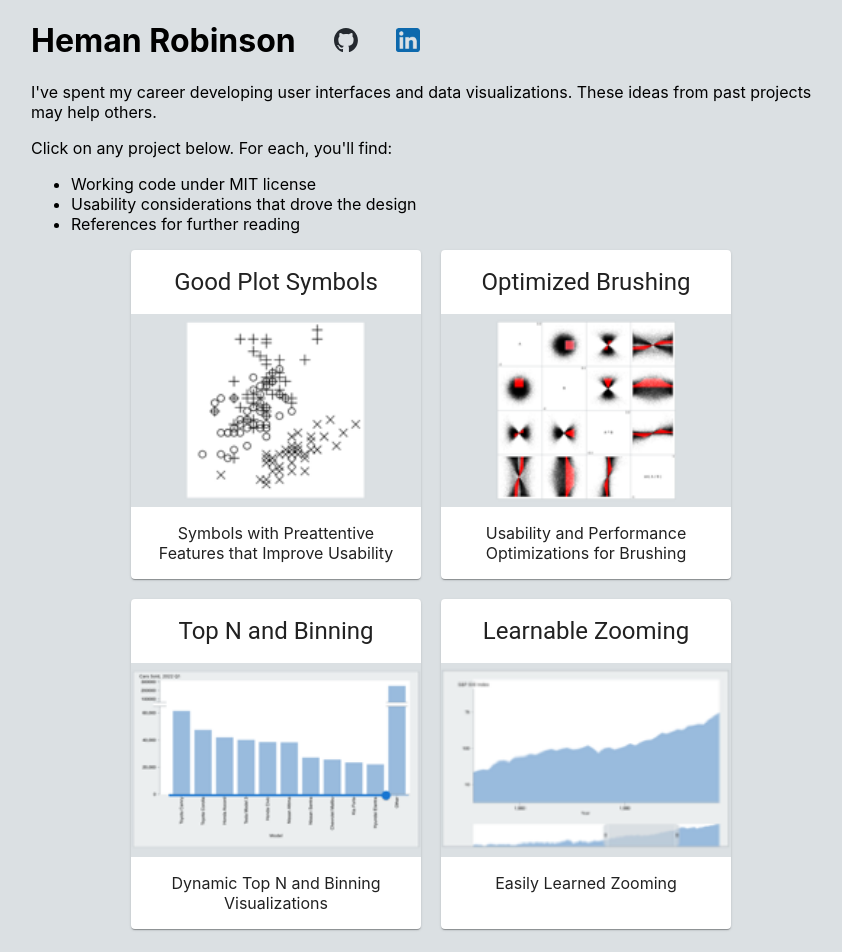
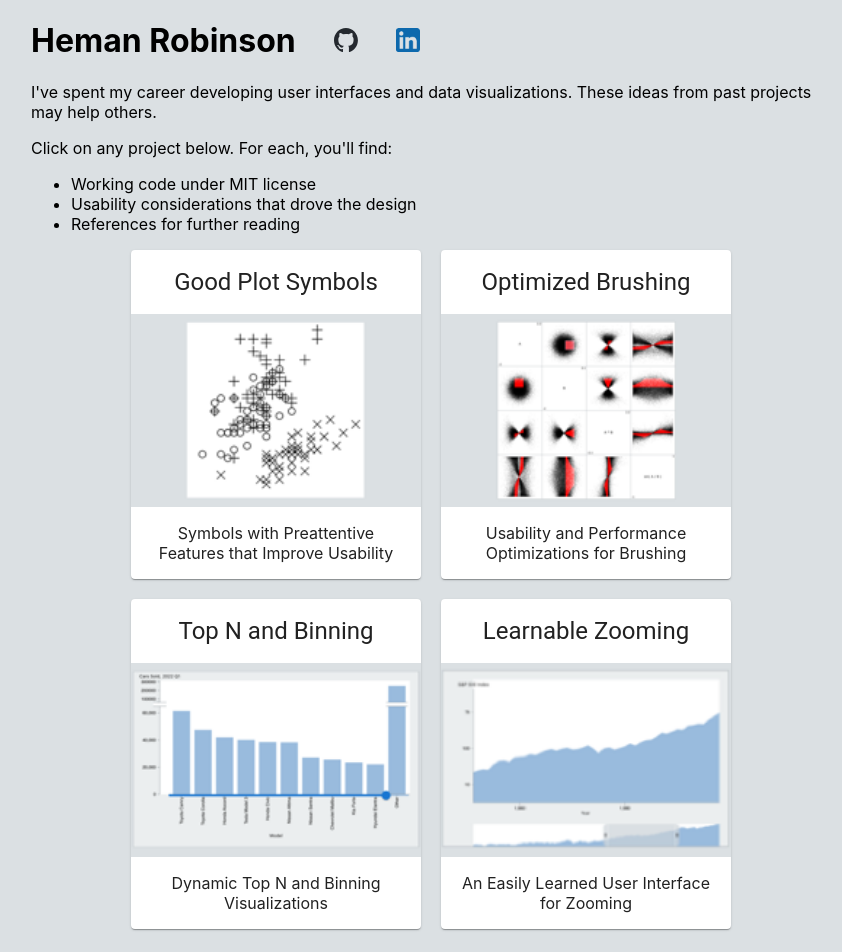
Before and after one commit to hemanrobinson/hemanrobinson.github.io, a React (Create React App) app: page / in a window 1280 px wide. Shown: the top 952 px of the page, without its empty margins (209-1051 px from the left). Built offline with nearby package versions, Linux system fonts and the light colour scheme.

Commit message:
improve description

```diff
--- a/src/App.js
+++ b/src/App.js
@@ -28,7 +28,7 @@ function App() {
             </div>
             <div className="App Two">
                 <ReportCard title="Top N and Binning"   href="https://hemanrobinson.github.io/top-n-binning/"       img="top-n-binning-small.png"     text="Dynamic Top N and Binning Visualizations" />
-                <ReportCard title="Learnable Zooming"   href="https://hemanrobinson.github.io/zooming-usability/"   img="zooming-usability-small.png" text="Easily Learned Zooming" />
+                <ReportCard title="Learnable Zooming"   href="https://hemanrobinson.github.io/zooming-usability/"   img="zooming-usability-small.png" text="An Easily Learned User Interface for Zooming" />
             </div>
             <div className="Description">
                 <h2>Inspiration</h2>
```
